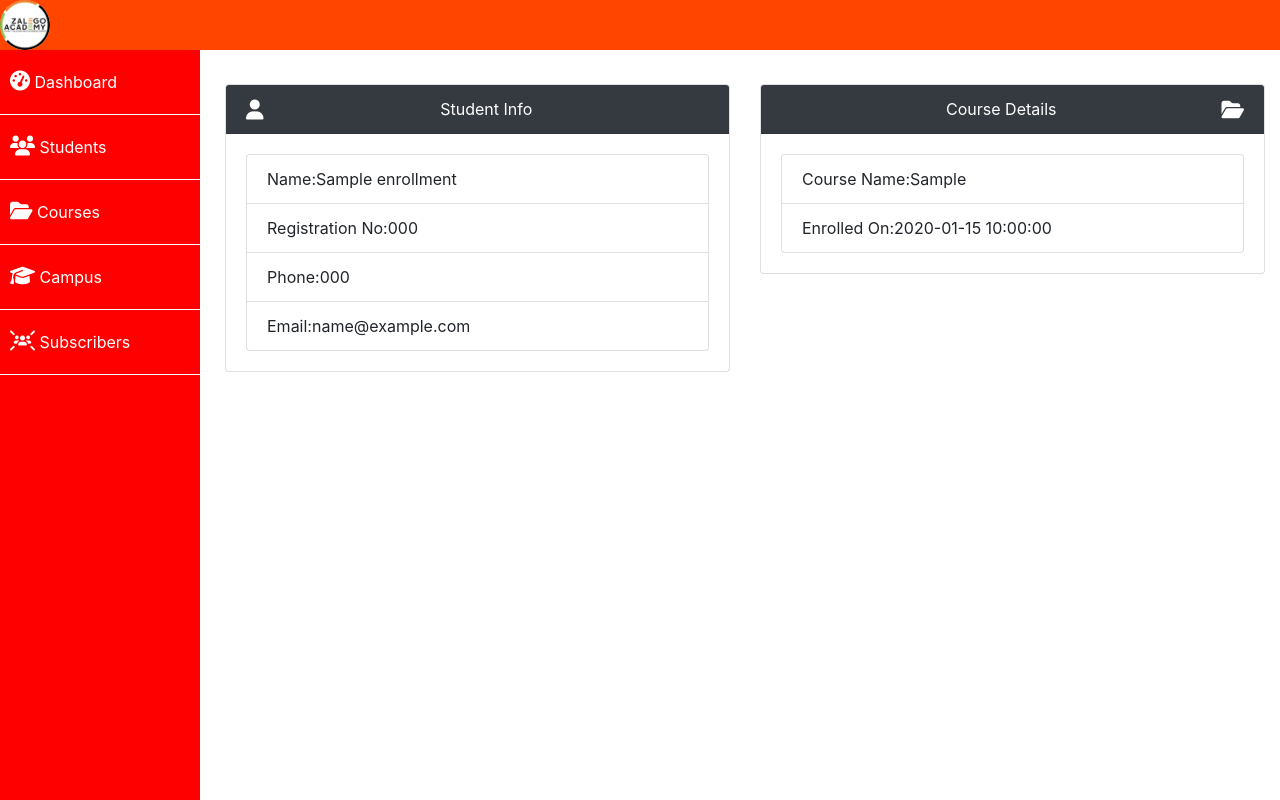
After one commit to rao9456/admin_dashboard, a PHP site: page /viewstudents.php?id=1 in a window 1280 px wide. The commit adds this page. Run offline with PHP 8.4, Linux system fonts and the light colour scheme; tables that the repository leaves empty or names only in its code hold one stand-in row (values such as "Sample post"); some libraries are stand-ins or nearby versions.

Commit message:
darshboard

```diff
--- a/addstudents.php
+++ b/addstudents.php
@@ -39,6 +39,7 @@
             if($queryData)
             {
                 echo"Data submitted succesfuly!";
+                header('location:students.php');
             }
             else{
                 echo"Error";
--- a/includes/sidebar.php
+++ b/includes/sidebar.php
@@ -28,6 +28,12 @@
                         <span>Campus</span>
                     </a>
                 </li>
+                <li>
+                    <a href="subscribers.php">
+                        <span> <i class="fa-solid fa-users-rays"></i></span>
+                        <span>Subscribers</span>
+                    </a>
+                </li>
             </ul>
         </nav>
 	</div>
--- /dev/null
+++ b/viewstudents.php
@@ -0,0 +1,93 @@
+<!DOCTYPE html>
+<html>
+
+<!-- links/head here -->
+<?php
+        require_once('includes/links.php');
+    ?>
+
+
+<body >
+    <!-- All our code. write here   -->
+
+    <!-- header here -->
+    <?php
+        require_once('includes/header.php');
+    ?>
+
+    <!-- sidebar here -->
+    <?php
+        require_once('includes/sidebar.php');
+        require_once('dbconnection.php');
+
+        $fetchEnrolledStudents=mysqli_query($conn, "SELECT * FROM enrollments WHERE id='".$_GET['id']."' ");
+        while($row=mysqli_fetch_array($fetchEnrolledStudents)){
+            $studentId=$row['id'];
+            $studentName=$row['name'];
+            $studentPhone=$row['phone'];
+            $studentEmail=$row['email'];
+            $studentRegNumber=$row['reg_number'];
+            $studentCourse=$row['course'];
+            $studentEnrolled=$row['created_at'];
+        }
+    ?>
+
+    <div class="main-content">
+        <div class="container-fluid">
+            <div class="row">
+                <div class="col-lg-6">
+                    <div class="card">
+                        <div class="card-header bg-dark text-white text-center">
+                            <span>Student Info</span>
+                            <span class="float-left">
+                                <i class="fa fa-user fa-lg"></i>
+                            </span>
+                        </div>
+
+                        <div class="card-body">
+                            <ul class="list-group">
+                            <li class="list-group-item">
+                                    Name:<span><?php echo $studentName?></span>
+                                </li>
+                                <li class="list-group-item">
+                                    Registration No:<span><?php echo $studentRegNumber?></span>
+                                </li>
+                                <li class="list-group-item">
+                                    Phone:<span><?php echo $studentPhone?></span>
+                                </li>
+                                <li class="list-group-item">
+                                    Email:<span><?php echo $studentEmail?></span>
+                                </li>
+                            </ul>
+                        </div>
+                    </div>
+                </div>
+
+
+            <div class="col-lg-6">
+                    <div class="card">
+                        <div class="card-header bg-dark text-white text-center">
+                            <span>Course Details</span>
+                            <span class="float-right">
+                                <i class="fa fa-folder-open fa-lg"></i>
+                            </div>
+                        <div class="card-body">
+                            <ul class="list-group">
+                            <li class="list-group-item">
+                                    Course Name:<span><?php echo $studentCourse?></span>
+                                </li>
+                                <li class="list-group-item">
+                                    Enrolled On:<span><?php echo $studentEnrolled?></span>
+                                </li>
+                            </ul>
+                        </div>
+                    </div>
+                </div>
+            </div>
+        </div>
+    </div>
+
+<script src="jquery.min.js"></script>
+<script src="bootstrap/js/bootstrap.min.js"></script>
+</body>
+</html>
```
Also changed, not shown: deletestudent.php (added, +52 -0 lines), subscribers.php (renamed from bootstrap/css/bootstrap-reboot.min.css, +93 -8 lines).
